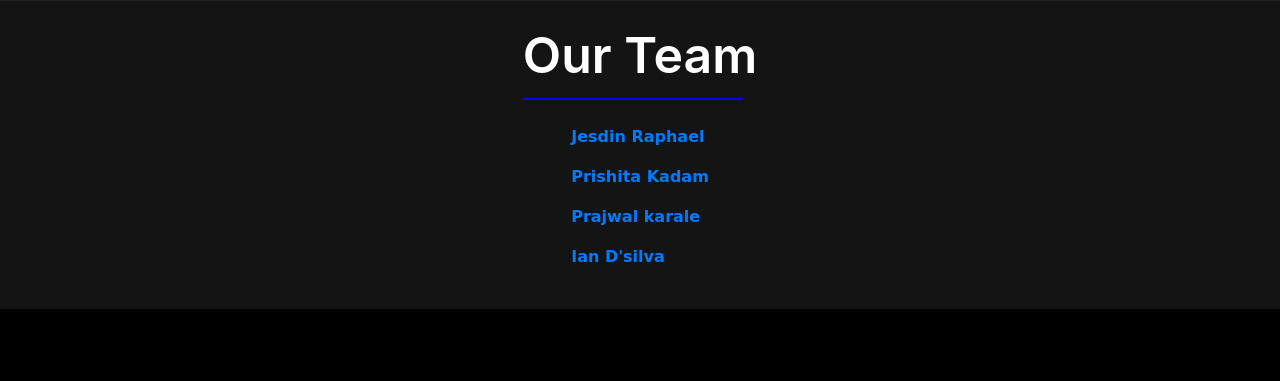
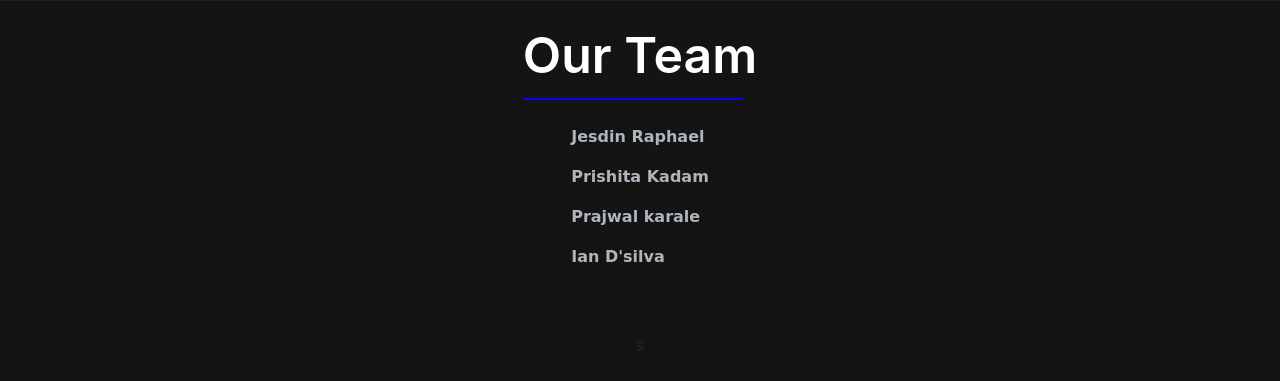
Before and after one commit to jesdin/ICH, a Django app: page / in a window 1280 px wide. Shown: the part 799-1180 px from the top of the page. Before the commit the page ends 1108 px from the top, so only its background shows below. Run offline with Django 3.2, Linux system fonts and the light colour scheme; some libraries are stand-ins or nearby versions.

Commit message:
ui changes

```diff
--- a/assets/css/style.css
+++ b/assets/css/style.css
@@ -187,6 +187,7 @@ ul {
     display: flex;
     flex-direction: column;
     align-items: center;
+    padding-bottom: 3rem;
 }
 
 
--- a/main/templates/index.html
+++ b/main/templates/index.html
@@ -87,20 +87,20 @@
                                 </div>
                                 <div class="names">
                                     <a href="https://github.com/jesdin">
-                                        <p>Jesdin Raphael</p>
+                                        <p style="color: #adb5bd;">Jesdin Raphael</p>
                                     </a>
                                     <a href="https://github.com/prishitakadam">
-                                        <p>Prishita Kadam</p>
+                                        <p style="color: #adb5bd;">Prishita Kadam</p>
                                     </a>
                                     <a href="https://github.com/PrajwalKarale">
-                                        <p>Prajwal karale</p>
+                                        <p style="color: #adb5bd;">Prajwal karale</p>
                                     </a>
                                     <a href="https://github.com/dsilvaian">
-                                        <p>Ian D'silva</p>
+                                        <p style="color: #adb5bd;">Ian D'silva</p>
                                     </a>
                                 </div>
                             </div>
-                        </div>
+                        </div>s
                     </div>
                 </div>
             </div>
```
Also changed, not shown: assets/css/style2.css (+7 -6 lines).
